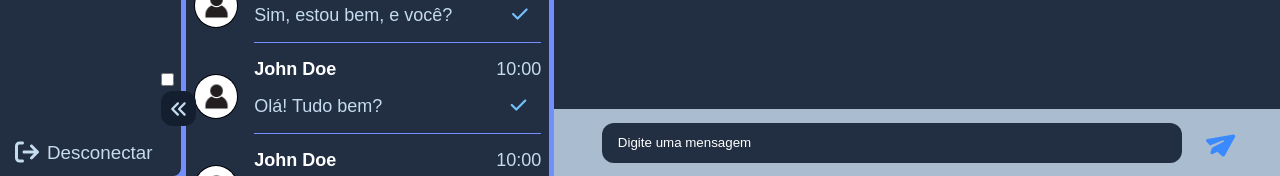
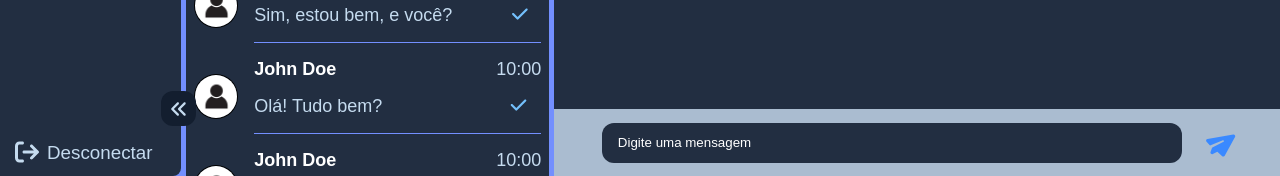
Before and after one commit to AdrielKlem/chatroom, a React (Vite) app: page / in a window 1280 px wide. Shown: the part 624-800 px from the top of the page. Built offline with nearby package versions, Linux system fonts and the light colour scheme.

Commit message:
update closemenu toggleposition

```diff
--- a/src/pages/Home/styles.ts
+++ b/src/pages/Home/styles.ts
@@ -44,19 +44,23 @@ export const CloseMenu = styled.div`
     position: absolute;
     right: -1.5rem;
     bottom: 5rem;
+
+    &:hover {
+        transform: scale(1.1);
+    }
 `
 
 export const CloseMenuInput = styled.input`
-    /* display: none; */
+    display: none;
 
-    &:checked {
+    &:checked + .icon {
         transform: rotate(180deg);
     }
 `
 
 export const CloseMenuLabel = styled.label`
     display: flex;
-        align-items: center;
+    align-items: center;
     justify-content: center;
 
     background-color: ${({ theme }) => theme.colors.secondaryBackground};
@@ -64,15 +68,6 @@ export const CloseMenuLabel = styled.label`
     width: 3.5rem;
     height: 3.5rem;
     border-radius: 1.2rem;
-
-    &:hover {
-        transform: scale(1.1);
-    }
-
-    &:active {
-        transform: rotate(.9);
-        transform: rotate(180deg);
-    }
 `
 
 export const UserAvatar = styled.div`
```
